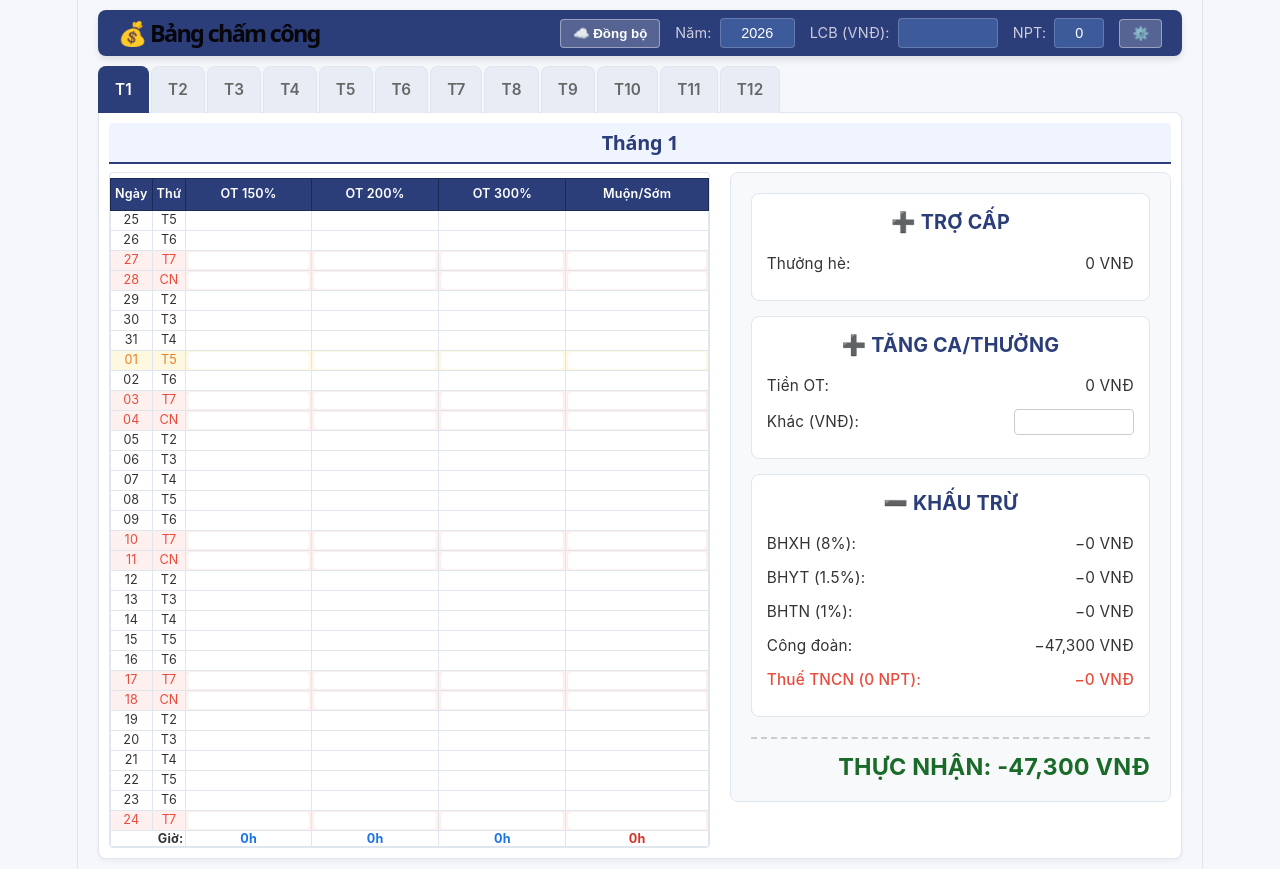
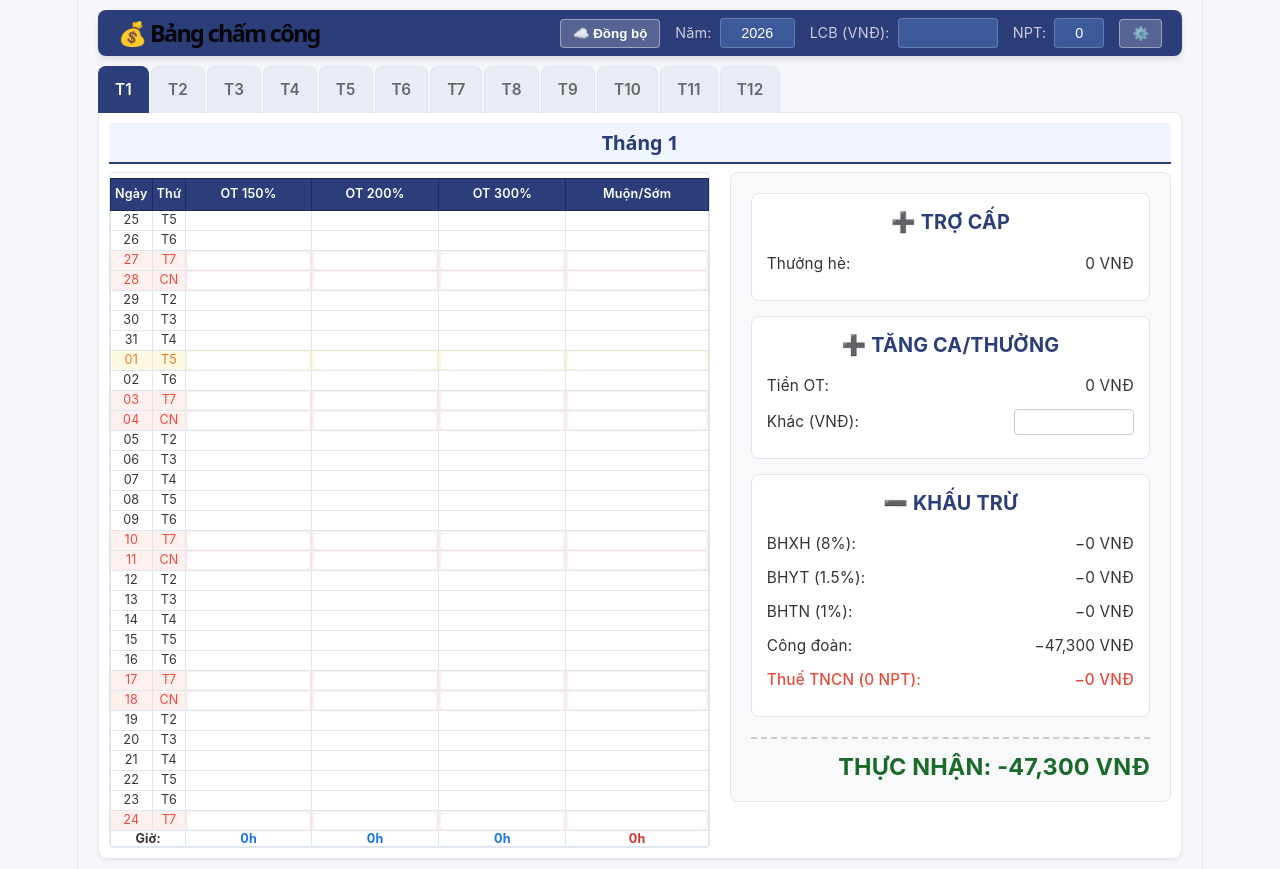
Before and after one commit to NDCLI/chamcong, a React (Vite) app: page / in a window 1280 px wide. Built offline with nearby package versions, Linux system fonts and the light colour scheme.

Commit message:
style: center footer label Giờ

```diff
--- a/src/App.tsx
+++ b/src/App.tsx
@@ -330,7 +330,7 @@ function App() {
               </tbody>
               <tfoot className="table-footer">
                 <tr>
-                  <td colSpan={2} style={{ textAlign: 'right', fontWeight: 'bold' }}>Giờ:</td>
+                  <td colSpan={2} style={{ textAlign: 'center', fontWeight: 'bold' }}>Giờ:</td>
                   <td style={{ fontWeight: 'bold', color: '#1a73e8' }}>{h150}h</td>
                   <td style={{ fontWeight: 'bold', color: '#1a73e8' }}>{h200}h</td>
                   <td style={{ fontWeight: 'bold', color: '#1a73e8' }}>{h300}h</td>
```
